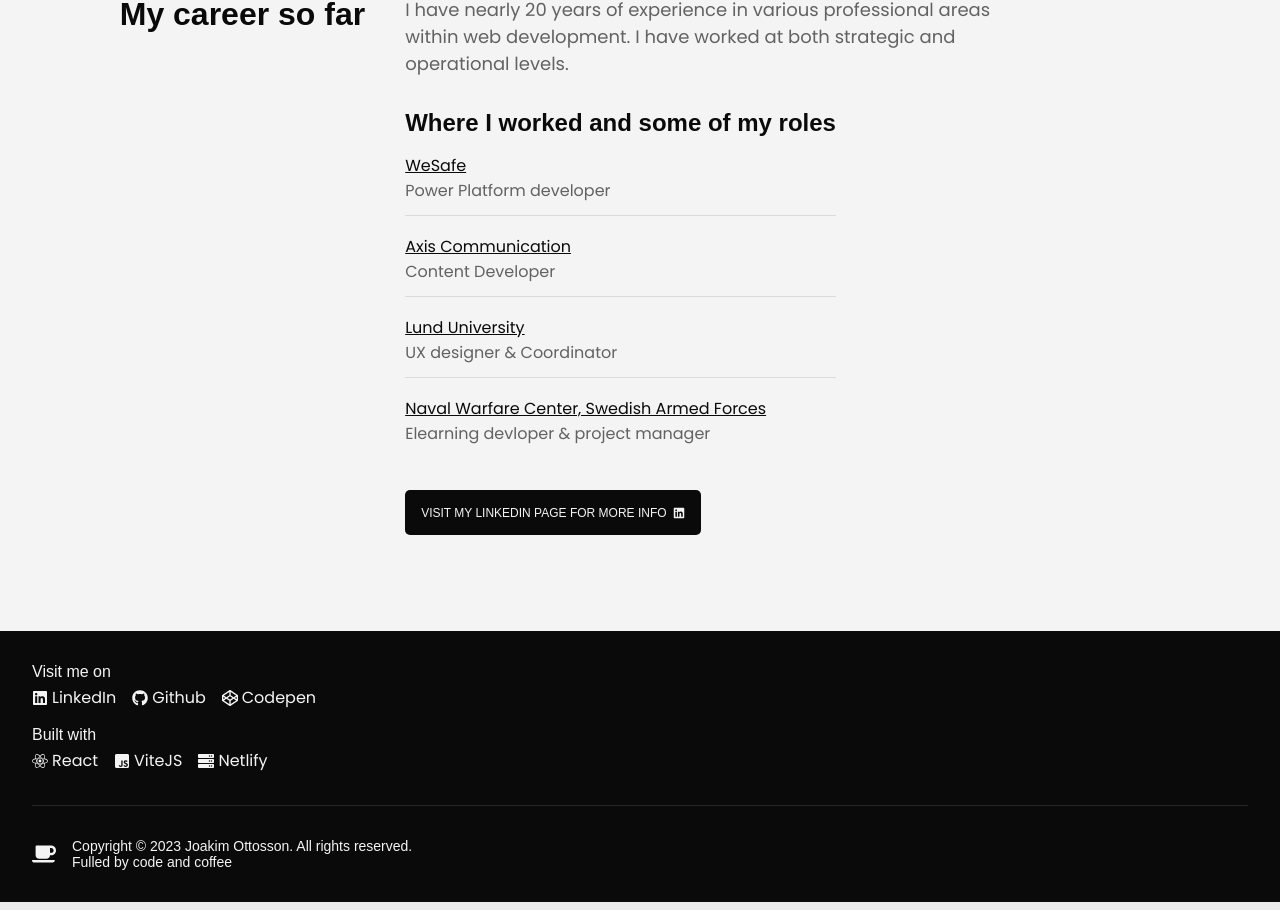
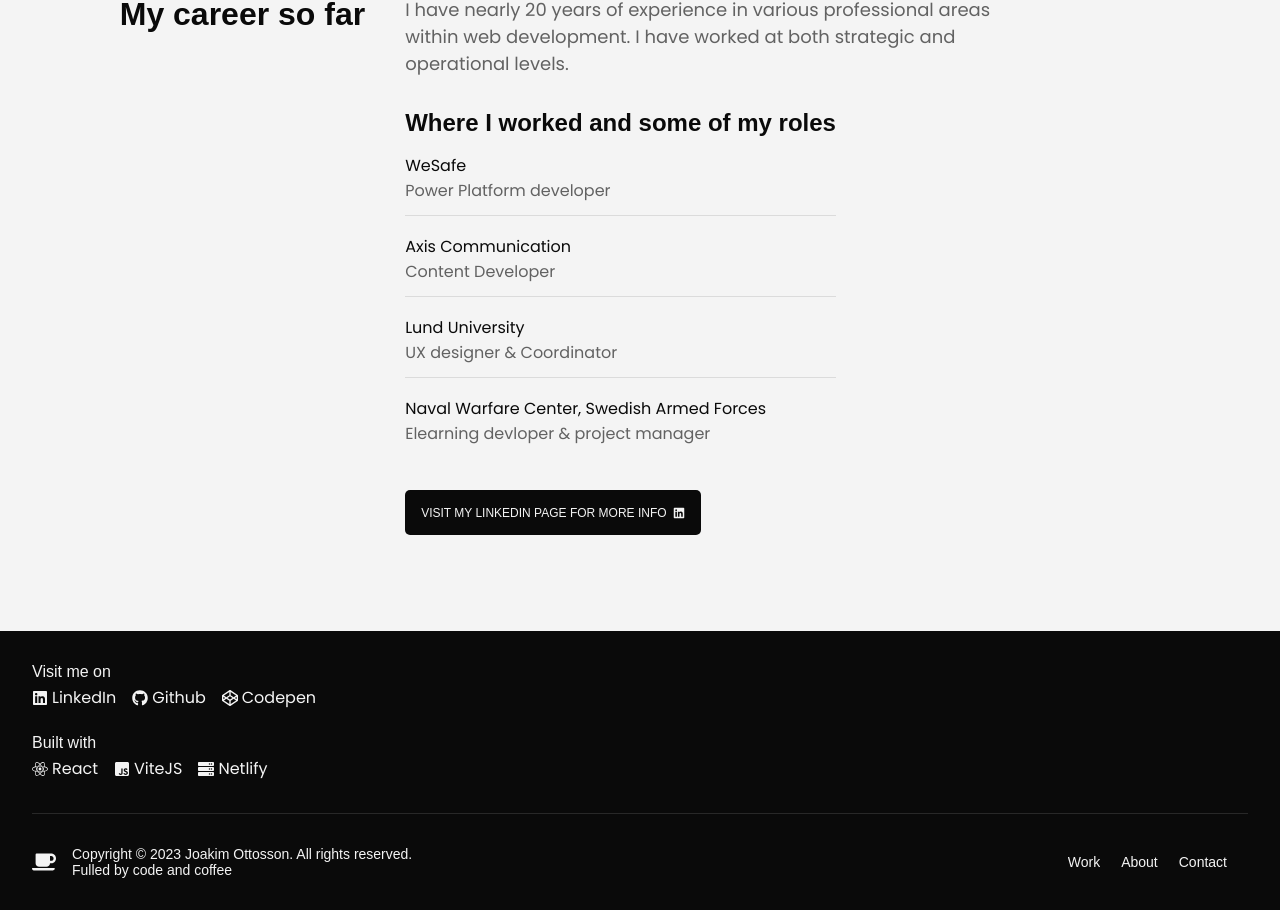
Before and after one commit to devjoppe/mi-cv-update, a React (Vite) app: page /about in a window 1280 px wide. Shown: the part 1825-2735 px from the top of the page. Built offline with nearby package versions, Linux system fonts and the light colour scheme; a web font is replaced by a local one.

Commit message:
Changes to footer and hover links

```diff
--- a/src/assets/styles/_config.scss
+++ b/src/assets/styles/_config.scss
@@ -75,6 +75,16 @@
 
 a {
     color: var(--font-main-color);
+    text-decoration: none;
+    position: relative;
+    overflow: hidden;
+    transition: opacity 0.1s ease, border-bottom-width 0.1s ease;
+    border-bottom: 1px dashed var(--highlight-color);
+    border-bottom-width: 0;
+    &:hover {
+        border-bottom-width: 2px;
+        opacity: 1;
+    }
 }
 
 nav {
@@ -87,6 +97,9 @@
         padding: 8px 16px;
         border-radius: 5px;
         text-decoration: none;
+        &:before {
+            content: "";
+        }
         &.active {
             background: var(--highlight-selected);
             color: var(--button-selected);
--- a/src/assets/styles/style.scss
+++ b/src/assets/styles/style.scss
@@ -14,5 +14,5 @@
 @use "../../components/Footer/footer";
 @use "../../components/ScrollIndicator/scrollIndicator";
 
-// Responsive--------------------
+// Responsive----------------------
 @use "./responsive/min-1024";
--- a/src/components/Footer/Footer.tsx
+++ b/src/components/Footer/Footer.tsx
@@ -1,4 +1,5 @@
 import { FaCoffee, FaReact, FaJsSquare, FaServer, FaLinkedin, FaGithub, FaCodepen } from "react-icons/fa";
+import { Link } from "react-router-dom";
 
 const Footer = () => {
     return(
@@ -22,11 +23,6 @@
                         </div>
                     </div>
                 </div>
-                {/* <div className="right-content">
-                    <a href="">Work.</a>
-                    <a href="">About.</a>
-                    <a href="">Contact.</a>
-                </div> */}
             </div>
             <div className="copyright">
                 <div>
@@ -36,6 +32,11 @@
                     Copyright © 2023 Joakim Ottosson. All rights reserved.<br />
                     Fulled by code and coffee
                 </div>
+                <div className="footer-menu-links">
+                    <Link to="/work">Work</Link>
+                    <Link to="/about">About</Link>
+                    <Link to="/contant">Contact</Link>
+                </div>
             </div>
         </div>
     )
--- a/src/components/Footer/_footer.scss
+++ b/src/components/Footer/_footer.scss
@@ -22,7 +22,7 @@
             div {
                 display: flex;
                 flex-direction: column;
-                margin-bottom: 16px;
+                margin-bottom: 24px;
                 &:last-child {
                     margin-bottom: 0;
                 }
@@ -65,6 +65,15 @@
             height: 24px;
         }
     }
+    .footer-menu-links {
+        a {
+            margin-right: 21px;
+            color: var(--font-inverted);
+            :last-child {
+                margin-right: 0;
+            }
+        }
+    }
     a {
         text-decoration: none !important;
     }
--- a/src/components/ProjectCard/ProjectCard.tsx
+++ b/src/components/ProjectCard/ProjectCard.tsx
@@ -51,7 +51,7 @@
     }
 
     return(
-        <div className={`project-card-wrapper ${shade}`}>
+        <div className={`project-card-wrapper ${shade!}`}>
             <CardType />
         </div>
     )
--- a/src/pages/StartPage/FreelanceSection.tsx
+++ b/src/pages/StartPage/FreelanceSection.tsx
@@ -1,3 +1,6 @@
+// Icons
+import { FaLinkedin } from "react-icons/fa";
+
 const FreelanceSection = () => {
     return(
         <section className="inverted-shade">
@@ -10,8 +13,8 @@
                         <span className="inverted-kicker">
                             I can help you get started with your web project? Contact me, and I'm confident we can find a solution.
                         </span>
-                        <button>
-                            Contact me
+                        <button className="icon-button">
+                            Contact me <FaLinkedin />
                         </button>
                     </div>
                 </div>
```
Also changed, not shown: src/assets/styles/style.css.
